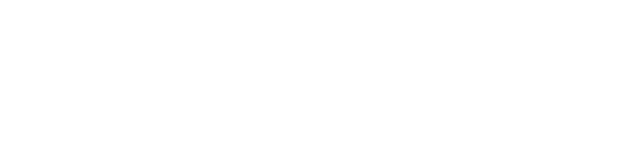
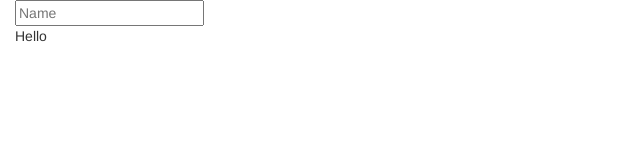
Before and after one commit to Bamabi/Sample-Contacts-Manager-with-Angular, a website: page index.html in a window 1280 px wide. Shown: the whole page, without its empty margins (0-640 px from the left). Drawn offline with nearby package versions, Linux system fonts and the light colour scheme; some packages are replaced by stand-ins of ours.

Commit message:
Sample of basic data binding with object in root scope

```diff
--- a/index.html
+++ b/index.html
@@ -11,7 +11,10 @@
 	</head>
 	<body>
 
-		<div class="container-fluid" ng-app="contacts"></div>
+		<div class="container-fluid" ng-app="contacts">
+			<input type="text" ng-model="name" placeholder="Name" />
+			<div>Hello {{name}}</div> <!-- the name objet come from the root scope -->
+		</div>
 
 		<!-- build:js app/vendor.js -->
 		<script type="text/javascript" src="bower_components/angular/angular.js"></script>
```
